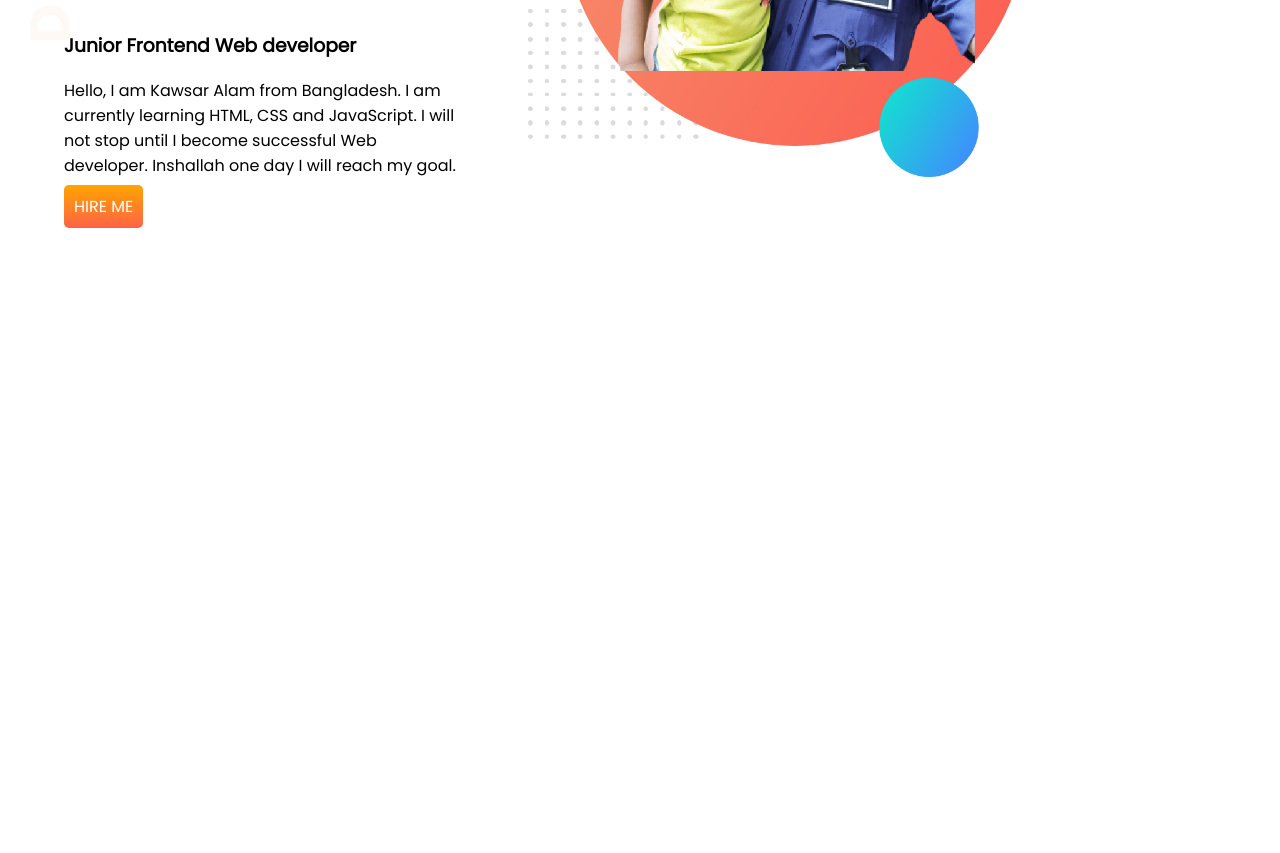
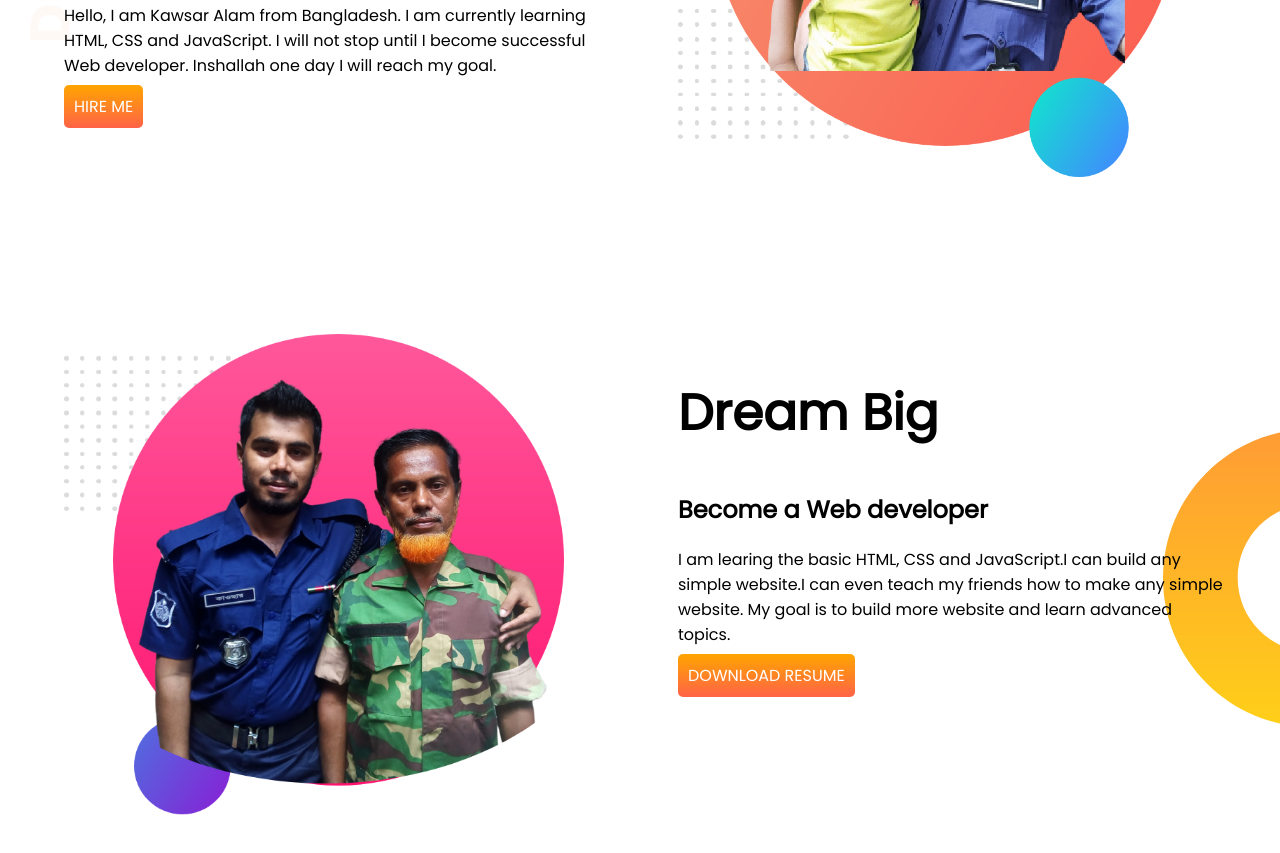
Before and after one commit to Kawsaralam1/developer-protfolio, a plain HTML site: page index.html in a window 1280 px wide. Shown: the part 319-1172 px from the top of the page. Before the commit the page ends 800 px from the top, so only its background shows below. Drawn offline with Linux system fonts and the light colour scheme.

Commit message:
dream-bg

```diff
--- a/index.html
+++ b/index.html
@@ -28,6 +28,20 @@
 
         <div class="half-width"> <img src="images/Kawsar-pic.png" alt="Picture"></div>
     </section>
+
+    <section class="dream-big">
+        <div class="half-width">
+            <img src="images/abbaR.png" alt="Picture">
+        </div>
+        <div class="half-width">
+            <h1>Dream Big</h1>
+            <h2>Become a Web developer</h2>
+            <p> I am learing the basic HTML, CSS and JavaScript.I can build any simple website.I can even teach my
+                friends how to make any simple website. My goal is to build more website and learn advanced topics. </p>
+
+            <a class="link-button" target="_blank" href="">DOWNLOAD RESUME</a>
+        </div>
+    </section>
 </body>
 
 </html>
--- a/style.css
+++ b/style.css
@@ -13,10 +13,11 @@ h1 {
 
 section {
     display: flex;
+    margin-bottom: 150px;
 }
 
 .half-width {
-    width: 400px;
+    width: 550px;
     padding-left: 5%;
 }
 
@@ -37,3 +38,9 @@ section {
     background-image: url(images/top-banner.png);
     background-repeat: no-repeat;
 }
+
+.dream-big {
+    background-image: url(images/dream-bg.png);
+    background-repeat: no-repeat;
+    background-position: right;
+}
```
